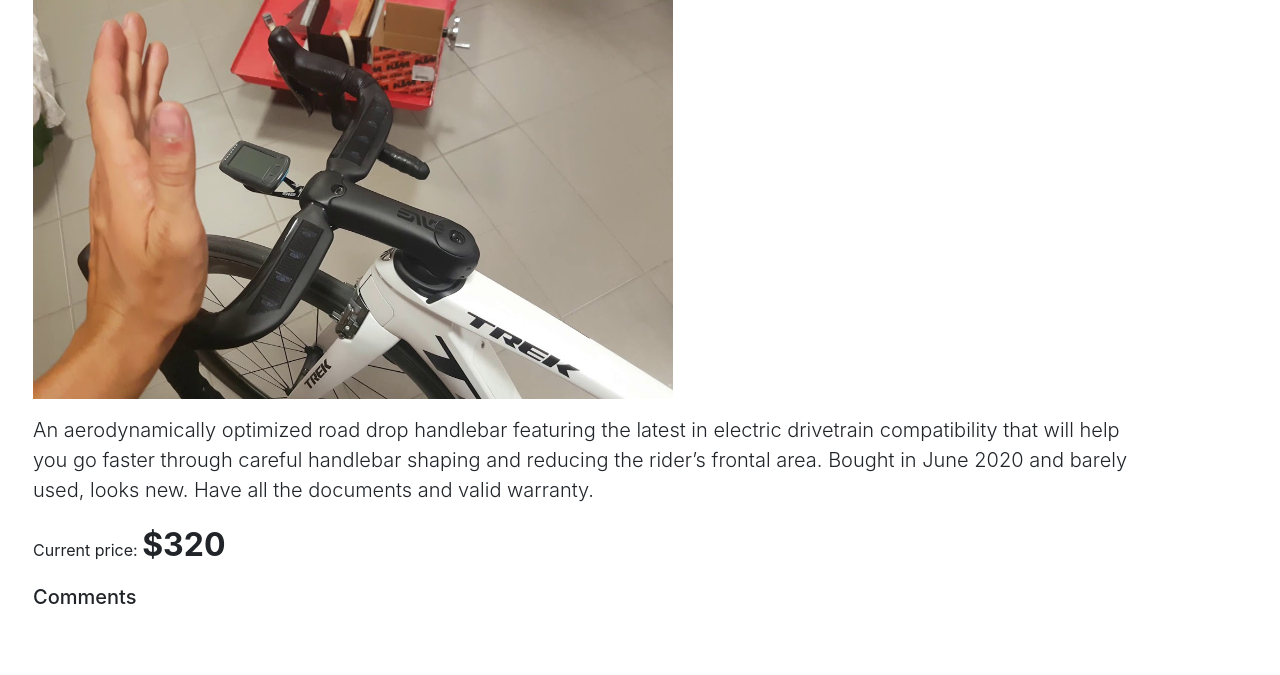
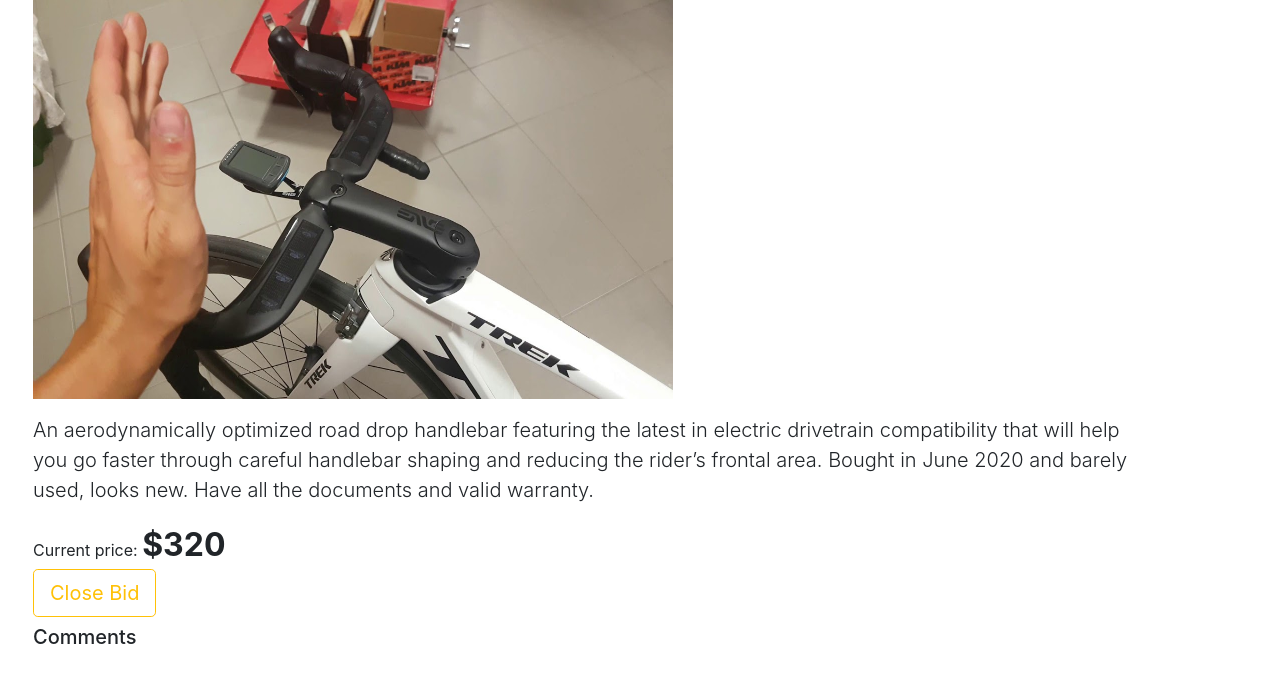
Before and after one commit to aroralanuk/commerce, a Django app: page /listing/1 in a window 1280 px wide. Shown: the part 264-939 px from the top of the page. Before the commit the page ends 868 px from the top, so only its background shows below. Run offline with Django 3.2, Linux system fonts and the light colour scheme; a user stored in the database is signed in; data comes from the database, SQL or seed files in the repository; both versions use the stored data as it was after the commit; some libraries are stand-ins or nearby versions.

Commit message:
entry page watchlist and bid alerts

```diff
--- a/auctions/templates/auctions/entry.html
+++ b/auctions/templates/auctions/entry.html
@@ -49,22 +49,30 @@
             <img src="/static/auctions/default.jpg" alt="'{{item.title}}' listing image"
         class="my-3" style="max-width: 50vw; height:50vh">
         {% endif %}
+
         <p class="lead">{{item.description}}</p>
-        <p>Current price:  <span style="font-size: 2rem;font-weight:
-        bold;">${{bid.amt}}</span> </p>
+
         {% if user.is_authenticated %}
             {% if item.active %}
-                {% if user != item.owner and user != bid.bidder %}
-
-                {% if bid_added %}
-                <div class="alert alert-succes" role="alert">
+                {% if bid_message == 1%}
+                    <div class="alert alert-success" role="alert">
                         Your bid was added. Congratulations! you now have the highest bid.
                     </div>
-                {% elif bid_added %}
+                {% elif bid_message == 2 %}
                     <div class="alert alert-danger" role="alert">
                         You're bidding amount much be more than the current highest bid.
                     </div>
                 {% endif %}
+            {% endif %}
+        {% endif %}
+
+
+        <p class="my-0">Current price:  <span style="font-size: 2rem;font-weight:
+        bold;">${{bid.amt}}</span> </p>
+        {% if user.is_authenticated %}
+            {% if item.active %}
+
+                {% if user != item.owner and user != bid.bidder %}
 
                     <form action="{%url 'place_bid' item.id %}" method="post">
                         {% csrf_token %}
@@ -73,6 +81,10 @@
                             <button type="submit" class="btn btn-primary mb-2">Place bid</button>
                         </div>
                     </form>
+
+                {% elif user == item.owner %}
+                    <a href="{% url 'close_bid' item.id %}"><button class="btn
+                    btn-outline-warning btn-lg mb-2">Close Bid</button></a>
                 {% endif %}
             {% endif %}
         {% endif %}
--- a/auctions/urls.py
+++ b/auctions/urls.py
@@ -11,5 +11,6 @@ urlpatterns = [
     path("register", views.register, name="register"),
     path("listing/<int:item_id>",views.displayListing,name="listing"),
     path("watchlist", views.toggleWL, name="watchlist"),
-    path("place_bid/<int:item_id>", views.place_bid, name="place_bid")
+    path("place_bid/<int:item_id>", views.place_bid, name="place_bid"),
+    path("close_bid/<int:item_id>", views.close_bid, name="close_bid")
 ] + static(settings.MEDIA_URL, document_root=settings.MEDIA_ROOT)
--- a/auctions/views.py
+++ b/auctions/views.py
@@ -5,6 +5,8 @@ from django.shortcuts import render
 from django.urls import reverse
 
 from .models import User, Listing, Comment, Catergory, WatchList, Bid
+
+
 
 
 def index(request):
@@ -64,7 +66,7 @@ def register(request):
     else:
         return render(request, "auctions/register.html")
 
-def displayListing(request, item_id):
+def displayListing(request, item_id, bid_message=0):
     user = request.user.id
     item = Listing.objects.get(id=item_id)
     try:
@@ -77,7 +79,8 @@ def displayListing(request, item_id):
         "item": item,
         "bid": highestBid,
         "comments": comments,
-        "watchlisted": watchlisted
+        "watchlisted": watchlisted,
+        "bid_message": bid_message
     })
 
 def toggleWL(request):
@@ -100,13 +103,15 @@ def place_bid(request, item_id):
             curr_highest_bid = Listing.objects.filter(id=item_id).first().minPrice
         offered = int(request.POST['bid'])
         print(f"amt: {curr_highest_bid}, offer: {offered}")
+        # global bid_added
         if offered > curr_highest_bid:
             new_bid = Bid(bidder=request.user,amt=offered, listing_id_id=item_id)
             new_bid.save()
-            added = 1
+            bid_added = 1
         else:
-            added = 2
+            bid_added = 2
 
-        response = HttpResponseRedirect(reverse("listing", args=[item_id]))
-        response.set_cookie(key='bid_added',value='added')
-        return response
+        return displayListing(request, item_id, bid_added)
+
+def close_bid(request, item_id):
+    return displayListing(request, item_id)
```
Also changed, not shown: db.sqlite3. Lines whose indentation alone changed are shown as unchanged.
